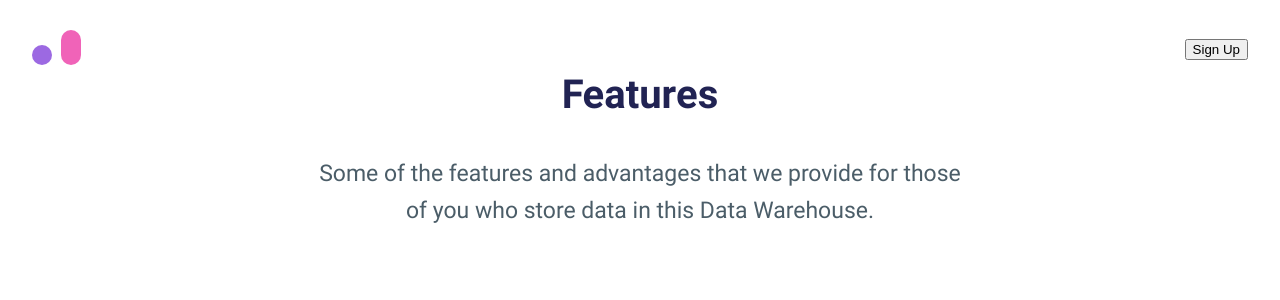
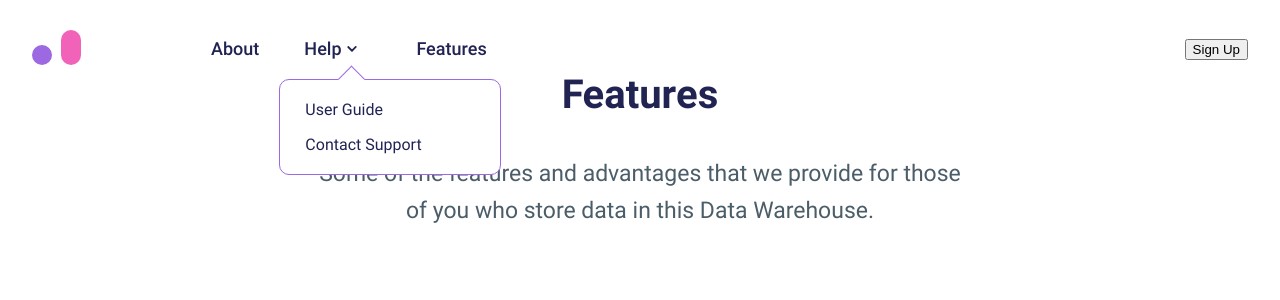
Before and after one commit to lenaryan/colored-blocks, a Vue app: page / in a window 1280 px wide. Shown: the top 300 px of the page. Built offline with nearby package versions, Linux system fonts and the light colour scheme.

Commit message:
top menu styles

```diff
--- a/src/components/TopMenu.vue
+++ b/src/components/TopMenu.vue
@@ -1,5 +1,32 @@
 <template>
     <nav class="nav header__nav">
-
+        <ul class="menu-top">
+            <li class="menu-top__item">
+                <a href="#" class="menu-top__link">About</a>
+            </li>
+            <li class="menu-top__item">
+                <a href="#" class="menu-top__link menu-top__link--sub">Help
+                    <picture>
+                        <source srcset="@/images/arrow-small-down.svg">
+                        <img src="@/images/arrow-small-down.png" alt="Submenu" class="menu-top__submenu-icon">
+                    </picture>
+                    <picture>
+                        <source srcset="@/images/arrow-small-up.svg">
+                        <img src="@/images/arrow-small-up.png" alt="Submenu" class="menu-top__submenu-icon menu-top__submenu-icon--hidden">
+                    </picture>
+                </a>
+                <ul class="submenu menu-top__submenu">
+                    <li class="submenu__item">
+                        <a href="#" class="submenu__link">User Guide</a>
+                    </li>
+                    <li class="submenu__item">
+                        <a href="#" class="submenu__link">Contact Support</a>
+                    </li>
+                </ul>
+            </li>
+            <li class="menu-top__item">
+                <a href="#" class="menu-top__link">Features</a>
+            </li>
+        </ul>
     </nav>
 </template>
--- a/src/styles.scss
+++ b/src/styles.scss
@@ -35,6 +35,12 @@ body {
     margin: 0 auto;
 }
 
+ul {
+    list-style: none;
+    padding: 0;
+    margin: 0;
+}
+
 h1 {
     font-weight: bold;
     color: $title-color;
@@ -69,3 +75,83 @@ h1 {
         flex: 1;
     }
 }
+
+.menu-top {
+    display: flex;
+    align-items: center;
+
+    &__item {
+        margin-right: 45px;
+        position: relative;
+    }
+
+    &__link {
+        display: block;
+        color: $title-color;
+        text-decoration: none;
+        font-weight: 500;
+        font-size: 18px;
+        line-height: 1.6;
+        transition: color 0.2s ease-in-out;
+
+        &:hover {
+            color: $purple;
+        }
+
+        &--sub {
+            display: flex;
+            align-items: center;
+        }
+    }
+
+    &__submenu {
+        position: absolute;
+        z-index: 2;
+        top: 100%;
+        left: -25px;
+    }
+
+    &__submenu-icon {
+        display: block;
+        margin-left: 5px;
+
+        &--hidden {
+            opacity: 0;
+        }
+    }
+}
+
+.submenu {
+    background-color: white;
+    border: 1px solid $purple;
+    border-radius: 10px;
+    padding: 12px 25px;
+    margin-top: 15px;
+    min-width: 170px;
+
+    &__link {
+        text-decoration: none;
+        color: $title-color;
+        font-size: 16px;
+        line-height: 2.2;
+        transition: color 0.2s ease-in-out;
+
+        &:hover {
+            color: $purple;
+        }
+    }
+
+    &:before {
+        content: '';
+        display: block;
+        position: absolute;
+        width: 18px;
+        height: 18px;
+        background-color: white;
+        border-right: 1px solid $purple;
+        border-top: 1px solid $purple;
+        top: -1px;
+        left: 28%;
+        transform: translateY(-50%) rotate(-45deg);
+    }
+}
```
